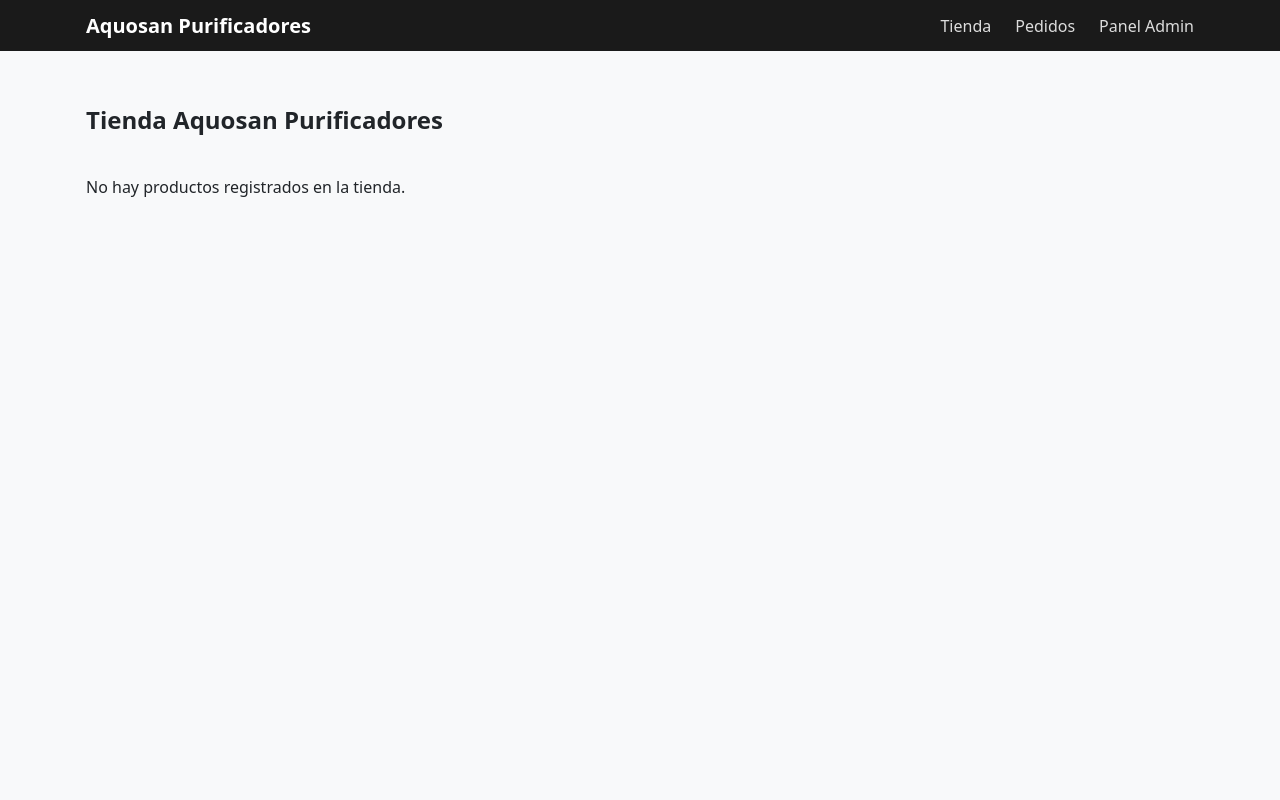
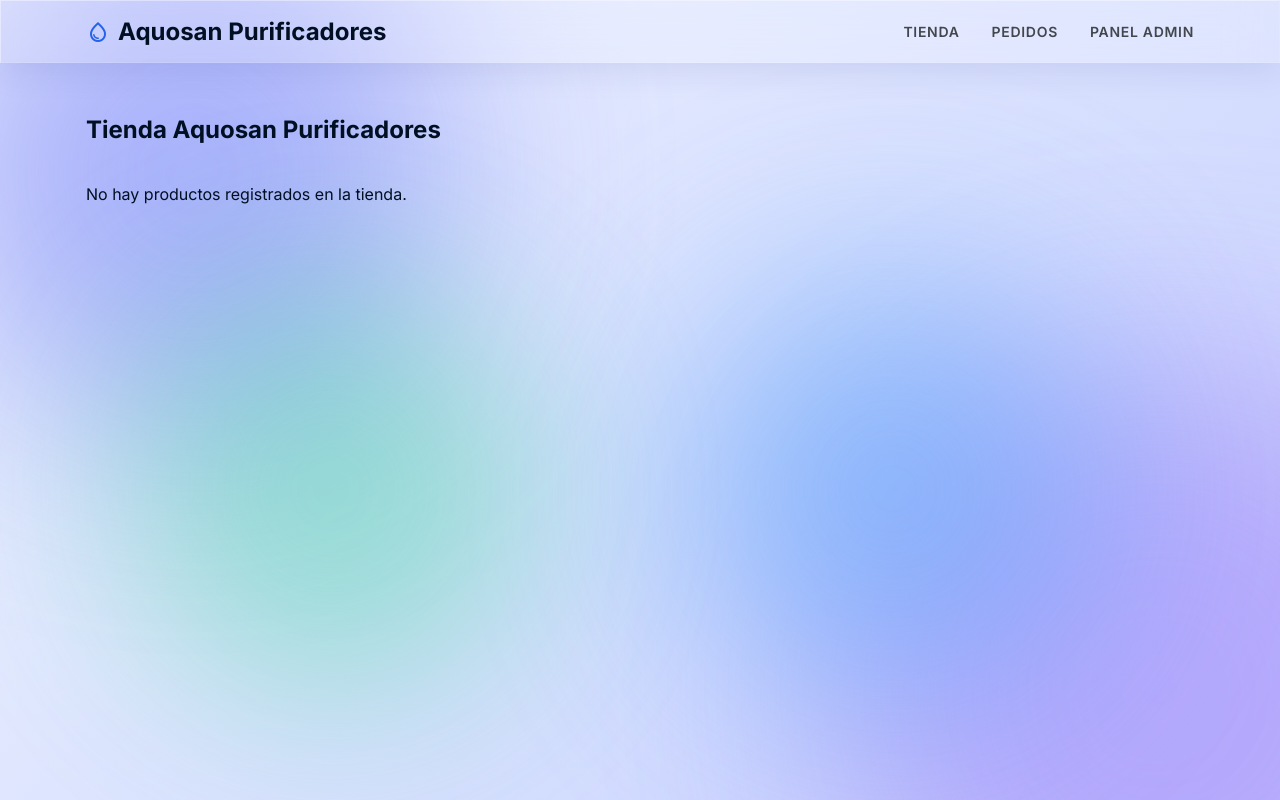
Before and after one commit to DanielBarri/purificadores, a Django app: page / in a window 1280 px wide. Run offline with Django 5.2, Linux system fonts and the light colour scheme; data that the repository does not hold is empty.

Commit message:
Enhance UI with glassmorphism design, add animated background orbs, and integrate Material Symbols icons in navigation

```diff
--- a/pedidos/templates/mainvista/base.html
+++ b/pedidos/templates/mainvista/base.html
@@ -5,12 +5,30 @@
         <meta charset="UTF-8" />
         <meta name="viewport" content="width=device-width, initial-scale=1.0" />
         <title>Aquosan Purificadores</title>
+        <link rel="preconnect" href="https://fonts.googleapis.com" />
+        <link rel="preconnect" href="https://fonts.gstatic.com" crossorigin />
+        <link
+            href="https://fonts.googleapis.com/css2?family=Inter:wght@400;600;700&display=swap"
+            rel="stylesheet" />
+        <link
+            href="https://fonts.googleapis.com/css2?family=Material+Symbols+Outlined:opsz,wght,FILL@20..48,100..700,0..1&display=swap"
+            rel="stylesheet" />
         <link rel="stylesheet" href="{% static 'css/base.css' %}" />
     </head>
     <body>
-        <header class="site-header">
+        <div class="animated-bg">
+            <div class="orb orb-1"></div>
+            <div class="orb orb-2"></div>
+            <div class="orb orb-3"></div>
+            <div class="orb orb-4"></div>
+        </div>
+
+        <header class="site-header glass-panel">
             <nav class="site-nav container">
-                <a class="brand" href="{% url 'tienda' %}">Aquosan Purificadores</a>
+                <a class="brand" href="{% url 'tienda' %}">
+                    <span class="material-symbols-outlined">water_drop</span>
+                    Aquosan Purificadores
+                </a>
                 <div class="nav-links">
                     <a class="nav-link" href="{% url 'tienda' %}">Tienda</a>
                     <a class="nav-link" href="{% url 'pedidos' %}">Pedidos</a>
--- a/static/css/base.css
+++ b/static/css/base.css
@@ -1,4 +1,5 @@
 :root {
+    /* Paleta base existente (usada por tienda.html) */
     --color-primary: #0d6efd;
     --color-dark: #1a1a1a;
     --color-text: #212529;
@@ -8,6 +9,38 @@
     --color-success: #198754;
     --color-border: #ced4da;
     --radius: 8px;
+
+    /* Sistema de diseño nuevo (glassmorphism) */
+    --color-bg-start: #eef2ff;
+    --color-bg-end: #c7d2fe;
+    --color-orb-indigo: #818cf8;
+    --color-orb-purple: #a78bfa;
+    --color-orb-blue: #60a5fa;
+    --color-orb-green: #34d399;
+
+    --color-text-primary: #000f22;
+    --color-text-secondary: #43474d;
+    --color-accent: #2563eb;
+    --color-on-primary: #ffffff;
+
+    --glass-bg: rgba(255, 255, 255, 0.2);
+    --glass-bg-strong: rgba(255, 255, 255, 0.3);
+    --glass-border-light: rgba(255, 255, 255, 0.4);
+    --glass-border-dim: rgba(255, 255, 255, 0.1);
+    --glass-blur: 24px;
+
+    --radius-lg: 0.5rem;
+    --radius-xl: 0.75rem;
+    --radius-2xl: 1rem;
+    --radius-3xl: 1.5rem;
+    --radius-full: 9999px;
+
+    --space-section-gap: 80px;
+    --space-margin-desktop: 48px;
+    --space-margin-mobile: 16px;
+
+    --font-family-base:
+        "Inter", system-ui, -apple-system, "Segoe UI", Roboto, sans-serif;
 }
 
 * {
@@ -16,14 +49,14 @@
 
 body {
     margin: 0;
-    font-family:
-        system-ui,
-        -apple-system,
-        "Segoe UI",
-        Roboto,
-        sans-serif;
-    background-color: var(--color-bg);
-    color: var(--color-text);
+    font-family: var(--font-family-base);
+    color: var(--color-text-primary);
+    background: linear-gradient(
+        135deg,
+        var(--color-bg-start) 0%,
+        var(--color-bg-end) 100%
+    );
+    min-height: 100vh;
 }
 
 .container {
@@ -33,46 +66,155 @@ body {
     padding: 0 1rem;
 }
 
+/* Íconos Material Symbols */
+.material-symbols-outlined {
+    font-family: "Material Symbols Outlined";
+    font-weight: normal;
+    font-style: normal;
+    font-size: 24px;
+    line-height: 1;
+    letter-spacing: normal;
+    text-transform: none;
+    display: inline-block;
+    white-space: nowrap;
+    word-wrap: normal;
+    direction: ltr;
+    vertical-align: middle;
+}
+
+/* Fondo animado con orbes */
+.animated-bg {
+    position: fixed;
+    top: 0;
+    left: 0;
+    width: 100%;
+    height: 100%;
+    z-index: -1;
+    overflow: hidden;
+    pointer-events: none;
+}
+
+.orb {
+    position: absolute;
+    border-radius: 50%;
+    filter: blur(100px);
+    opacity: 0.6;
+    animation: float 25s infinite ease-in-out alternate;
+}
+
+.orb-1 {
+    width: 500px;
+    height: 500px;
+    background: var(--color-orb-indigo);
+    top: -100px;
+    left: -100px;
+}
+
+.orb-2 {
+    width: 600px;
+    height: 600px;
+    background: var(--color-orb-purple);
+    bottom: -150px;
+    right: -100px;
+    animation-delay: -5s;
+}
+
+.orb-3 {
+    width: 400px;
+    height: 400px;
+    background: var(--color-orb-blue);
+    top: 30%;
+    left: 50%;
+    animation-delay: -10s;
+}
+
+.orb-4 {
+    width: 450px;
+    height: 450px;
+    background: var(--color-orb-green);
+    bottom: 20%;
+    left: 10%;
+    opacity: 0.4;
+    animation-delay: -15s;
+}
+
+@keyframes float {
+    0% {
+        transform: translate(0, 0) scale(1);
+    }
+    50% {
+        transform: translate(80px, 40px) scale(1.1);
+    }
+    100% {
+        transform: translate(-40px, 80px) scale(0.9);
+    }
+}
+
+/* Efecto de vidrio (glassmorphism) */
+.glass-panel {
+    background-color: var(--glass-bg);
+    backdrop-filter: blur(var(--glass-blur));
+    -webkit-backdrop-filter: blur(var(--glass-blur));
+    border-top: 1px solid var(--glass-border-light);
+    border-left: 1px solid var(--glass-border-light);
+    border-right: 1px solid var(--glass-border-dim);
+    border-bottom: 1px solid var(--glass-border-dim);
+    box-shadow: 0 8px 32px rgba(31, 38, 135, 0.1);
+}
+
 /* Encabezado / navegación */
 .site-header {
-    background-color: var(--color-dark);
+    position: sticky;
+    top: 0;
+    z-index: 50;
 }
 
 .site-nav {
     display: flex;
     align-items: center;
     justify-content: space-between;
-    padding: 0.75rem 1rem;
+    padding: 1rem;
     flex-wrap: wrap;
     gap: 0.5rem;
 }
 
 .brand {
-    color: var(--color-white);
-    font-size: 1.25rem;
-    font-weight: 600;
+    display: flex;
+    align-items: center;
+    gap: 0.5rem;
+    color: var(--color-text-primary);
+    font-size: 1.5rem;
+    font-weight: 700;
     text-decoration: none;
+}
+
+.brand .material-symbols-outlined {
+    color: var(--color-accent);
 }
 
 .nav-links {
     display: flex;
-    gap: 1.5rem;
+    gap: 2rem;
 }
 
 .nav-link {
-    color: rgba(255, 255, 255, 0.85);
+    color: var(--color-text-secondary);
     text-decoration: none;
+    font-size: 0.875rem;
+    font-weight: 600;
+    letter-spacing: 0.05em;
+    text-transform: uppercase;
 }
 
 .nav-link:hover {
-    color: var(--color-white);
+    color: var(--color-accent);
 }
 
 .page-content {
     padding: 2rem 1rem;
 }
 
-/* Utilidades generales */
+/* Utilidades generales (usadas por tienda.html) */
 .page-title {
     margin-bottom: 1.5rem;
 }
@@ -109,7 +251,7 @@ body {
     border-color: var(--color-primary);
 }
 
-/* Grid de productos */
+/* Grid de productos (se migrará a glass en el siguiente paso) */
 .product-grid {
     display: grid;
     grid-template-columns: repeat(auto-fill, minmax(260px, 1fr));
```
